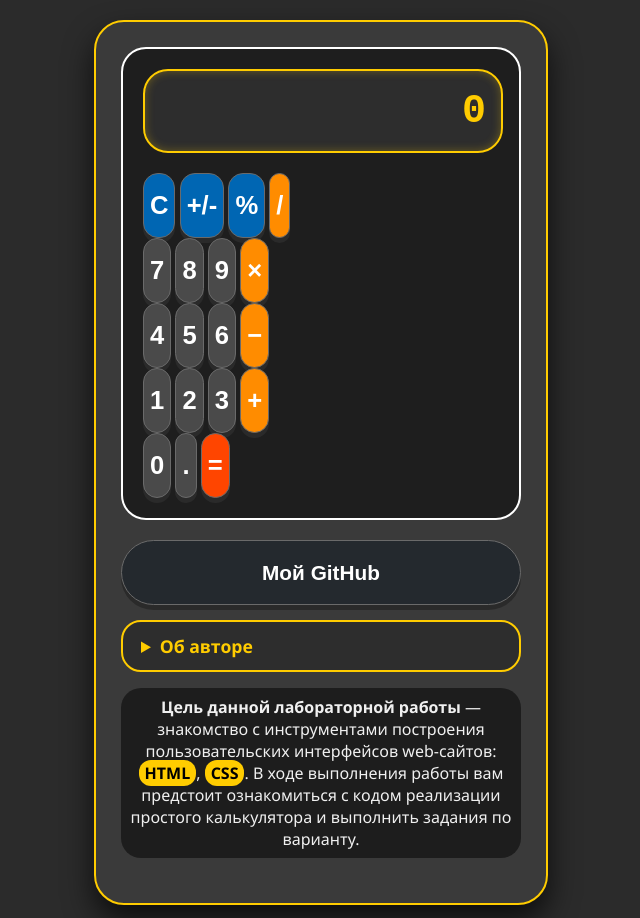
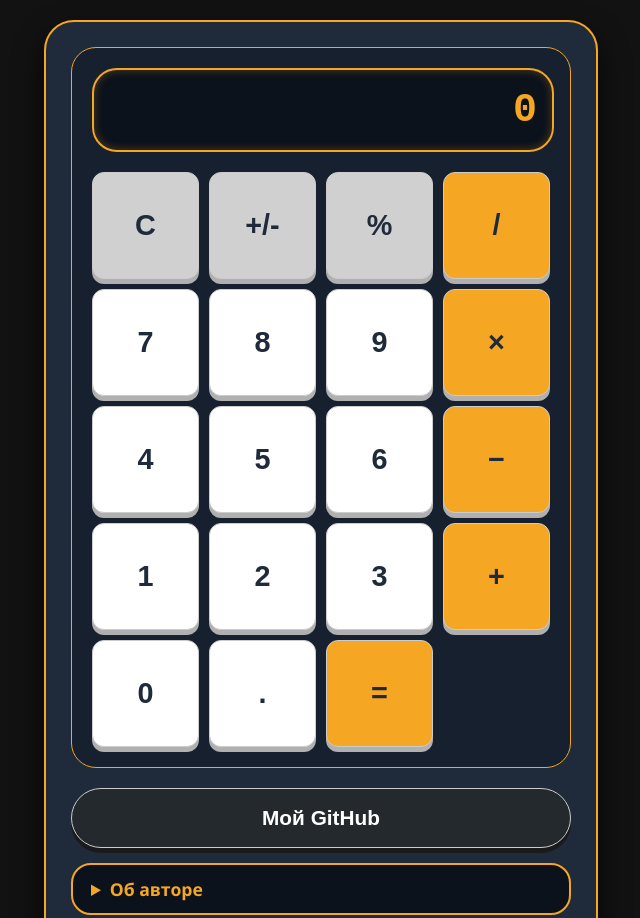
Before and after one commit to redblan/toll-roads-web, a plain HTML site: page calculator.html in a window 1280 px wide. Shown: the top 918 px of the page, without its empty margins (319-959 px from the left). Drawn offline with Linux system fonts and the light colour scheme.

Commit message:
the style of buttons for Avtodor has been changed

```diff
--- a/style.css
+++ b/style.css
@@ -2,7 +2,7 @@ body {
     margin: 0;
     padding: 20px;
     font-family: 'Segoe UI', Arial, sans-serif;
-    background: #2b2b2b;
+    background: #121212;
     display: flex;
     justify-content: center;
     align-items: center;
@@ -10,105 +10,104 @@ body {
 }
 
 .calculator-container {
-    max-width: 400px;
+    max-width: 500px;
     width: 100%;
-    background: #3a3a3a;
+    background: #1F2A3A;
     border-radius: 30px;
     box-shadow: 0 15px 30px rgba(0,0,0,0.7);
     padding: 25px;
-    border: 2px solid #ffcc00;
-}
-
-.lab-purpose {
-    text-align: center;
-    margin-bottom: 20px;
-    font-size: 1rem;
-    color: #f0f0f0;
-    background: rgba(0,0,0,0.5);
-    padding: 8px;
-    border-radius: 20px;
-}
-.lab-purpose mark {
-    background: #ffcc00;
-    color: #000;
-    padding: 2px 6px;
-    border-radius: 12px;
-    font-weight: bold;
+    border: 2px solid #F5A623;
 }
 
 .calculator {
-    background: #1e1e1e;
+    background: #16202e;
     border-radius: 25px;
     padding: 20px;
-    border: 2px solid #ffffff;
+    border: 1px solid #F5A623;
 }
 
 .result {
     width: calc(100% - 30px);
     height: 80px;
-    background: #2d2d2d;
+    background: #0b121c;
     border-radius: 25px;
     margin-bottom: 20px;
     padding: 0 15px;
     display: flex;
     align-items: center;
     justify-content: flex-end;
-    color: #ffcc00;
+    color: #F5A623;
     font-size: 2.5rem;
     font-family: 'Courier New', monospace;
     font-weight: bold;
-    border: 2px solid #ffcc00;
-    box-shadow: inset 0 0 10px rgba(255,204,0,0.3);
+    border: 2px solid #F5A623;
+    box-shadow: inset 0 0 10px rgba(245,166,35,0.3);
+}
+
+.buttons {
+    display: flex;
+    flex-direction: column;
+    gap: 10px;
+}
+
+.row {
+    display: grid;
+    grid-template-columns: repeat(4, 1fr);
+    gap: 10px;
 }
 
 .btn {
-    flex: 1;
-    height: 65px;
+    width: 100%;
+    aspect-ratio: 1 / 1;
     border: none;
-    border-radius: 15px;
-    background: #4a4a4a;
-    color: white;
-    font-size: 1.6rem;
+    border-radius: 12px;
+    background: #ffffff;
+    color: #1F2A3A;
+    font-size: 1.8rem;
     font-weight: bold;
     cursor: pointer;
     transition: 0.2s;
-    box-shadow: 0 5px 0 #2a2a2a;
-    border: 1px solid #6a6a6a;
+    box-shadow: 0 5px 0 #b0b0b0;
+    border: 1px solid #cccccc;
     font-family: 'Arial', sans-serif;
+    display: flex;
+    align-items: center;
+    justify-content: center;
 }
 
 .btn:hover {
-    background: #5f9ea0;
+    background: #e6e6e6;
     transform: translateY(-2px);
-    box-shadow: 0 7px 0 #2a2a2a;
+    box-shadow: 0 7px 0 #a0a0a0;
 }
 
 .btn:active {
     transform: translateY(3px);
-    box-shadow: 0 2px 0 #2a2a2a;
+    box-shadow: 0 2px 0 #a0a0a0;
 }
 
 .btn.secondary {
-    background: #0066b3;
-    color: white;
+    background: #d0d0d0;
+    color: #1F2A3A;
 }
 .btn.secondary:hover {
-    background: #1e90ff;
+    background: #c0c0c0;
 }
 
 .btn.primary {
-    background: #ff8c00;
+    background: #F5A623;
+    color: #1F2A3A;
 }
 .btn.primary:hover {
-    background: #ffaa33;
+    background: #e0941c;
 }
 
 .btn.execute {
-    background: #ff4500;
-    flex: 2;
+    background: #F5A623;
+    color: #1F2A3A;
 }
 .btn.execute:hover {
-    background: #ff6347;
+    background: #e0941c;
 }
 
 .github-link {
@@ -118,25 +117,29 @@ body {
 }
 .github-btn {
     background: #24292e;
-    width: 100%;
+    color: white;
+    aspect-ratio: auto;
+    height: 60px;
     font-size: 1.3rem;
     border-radius: 40px;
+    box-shadow: 0 5px 0 #1a1a1a;
 }
 .github-btn:hover {
     background: #2c974b;
 }
 
 .author-details {
-    background: #2d2d2d;
+    background: #0b121c;
     border-radius: 20px;
     padding: 12px 18px;
-    border: 2px solid #ffcc00;
+    border: 2px solid #F5A623;
     color: #f0f0f0;
+    margin-top: 15px;
 }
 .author-details summary {
     font-weight: bold;
     cursor: pointer;
-    color: #ffcc00;
+    color: #F5A623;
     font-size: 1.1rem;
 }
 .author-details p {
@@ -144,6 +147,21 @@ body {
     color: #ddd;
 }
 
-.calculator-container {
-    margin: 0 auto;
+.lab-purpose {
+    text-align: center;
+    margin-top: 25px;
+    margin-bottom: 0;
+    font-size: 1rem;
+    color: #f0f0f0;
+    background: rgba(0,0,0,0.5);
+    padding: 12px;
+    border-radius: 20px;
+    border: 1px solid #F5A623;
 }
+.lab-purpose mark {
+    background: #F5A623;
+    color: #000;
+    padding: 2px 6px;
+    border-radius: 12px;
+    font-weight: bold;
+}
```
